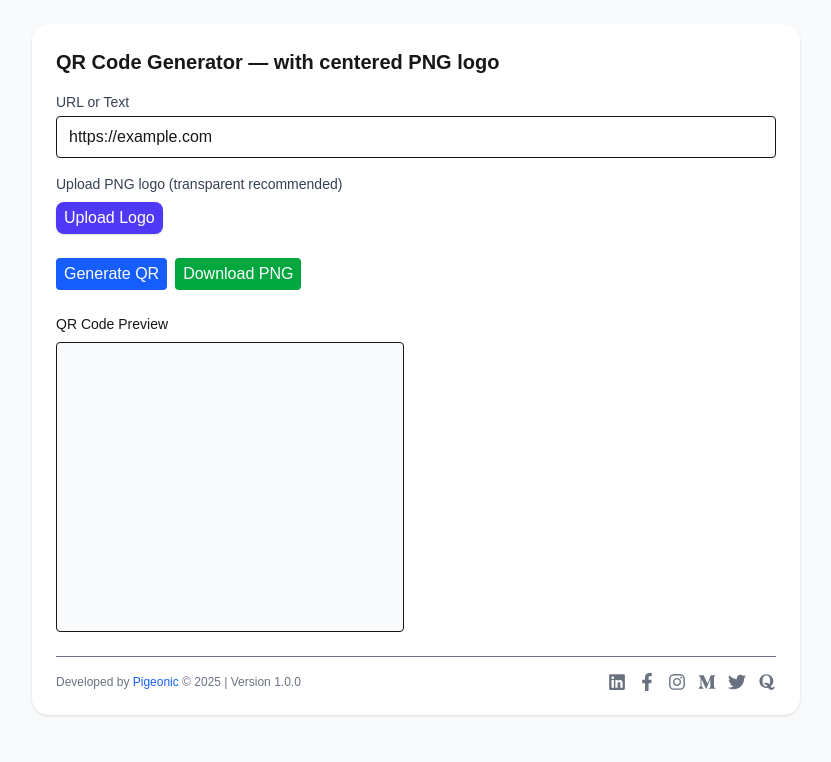
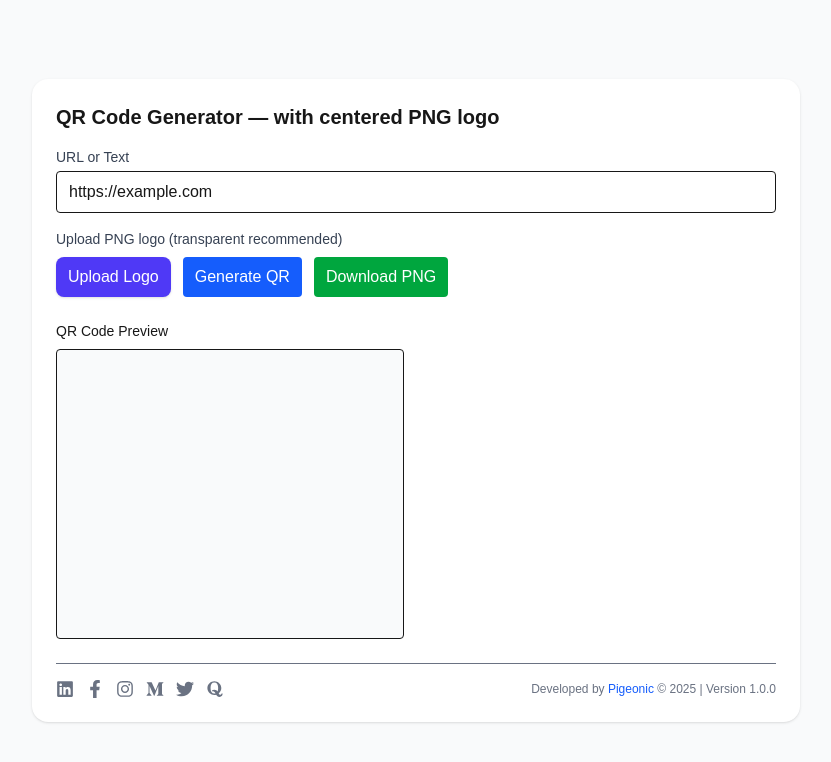
Before and after one commit to ToukirAhamedPigeon/makeqr, a Next.js app: page / in a window 1280 px wide. Shown: the top 762 px of the page, without its empty margins (224-1055 px from the left). Built offline with nearby package versions, Linux system fonts and the light colour scheme.

Commit message:
UI updated

```diff
--- a/app/page.tsx
+++ b/app/page.tsx
@@ -144,7 +144,7 @@ export default function QRWithLogo() {
   }
 
   return (
-    <div className="min-h-screen flex items-start justify-center p-6 bg-gray-50">
+    <div className="min-h-screen flex items-center justify-center p-6 bg-gray-50">
       <div className="w-full max-w-3xl bg-white rounded-2xl shadow p-6">
         <h2 className="text-xl font-semibold mb-4">
           QR Code Generator — with centered PNG logo
@@ -164,7 +164,7 @@ export default function QRWithLogo() {
           Upload PNG logo (transparent recommended)
        </label>
 
-       <div className="mt-2 flex items-center gap-3">
+        <div className="mt-2 flex flex-wrap gap-3">
           {/* Hidden file input */}
           <input
             id="logoUpload"
@@ -174,33 +174,35 @@ export default function QRWithLogo() {
             className="hidden"
           />
 
-          {/* Full button for file upload */}
+          {/* Upload Button */}
           <button
             type="button"
             onClick={() => document.getElementById("logoUpload")?.click()}
-            className="cursor-pointer px-2 py-1 bg-indigo-600 text-white rounded-lg shadow hover:bg-indigo-700"
+            className="cursor-pointer px-3 py-2 bg-indigo-600 text-white rounded-lg shadow hover:bg-indigo-700"
           >
             Upload Logo
           </button>
 
-          {/* Show filename if selected */}
+          {/* Filename */}
           {logoFile && (
-            <span className="text-sm text-gray-600">Selected: {logoFile.name}</span>
+            <span className="text-sm text-gray-600 self-center">
+              Selected: {logoFile.name}
+            </span>
           )}
-        </div>
 
-
-        <div className="flex gap-2 mt-6">
+          {/* Generate Button */}
           <button
             onClick={generate}
-            className="cursor-pointer px-2 py-1 bg-blue-600 text-white rounded hover:bg-blue-700"
+            className="cursor-pointer px-3 py-2 bg-blue-600 text-white rounded hover:bg-blue-700"
             disabled={generating}
           >
             {generating ? "Generating..." : "Generate QR"}
           </button>
+
+          {/* Download Button */}
           <button
             onClick={downloadPNG}
-            className="cursor-pointer px-2 py-1 bg-green-600 text-white rounded hover:bg-green-700"
+            className="cursor-pointer px-3 py-2 bg-green-600 text-white rounded hover:bg-green-700"
           >
             Download PNG
           </button>
@@ -237,6 +239,29 @@ export default function QRWithLogo() {
 
         <div className="mt-6 border-t pt-4 flex flex-col md:flex-row items-center justify-between text-xs text-gray-500">
           {/* Left side */}
+          <div className="flex gap-3 text-gray-500">
+            <a href="https://www.linkedin.com/in/toukir-ahamed-09477b28a/" target="_blank" className="hover:text-blue-600 transition-colors">
+              <FaLinkedin size={18} />
+            </a>
+            <a href="https://www.facebook.com/pigeonicsoft" target="_blank" className="hover:text-blue-700 transition-colors">
+              <FaFacebookF size={18} />
+            </a>
+            <a href="https://www.instagram.com/toukirahamedpigeon/" target="_blank" className="hover:text-pink-500 transition-colors">
+              <FaInstagram size={18} />
+            </a>
+            <a href="https://medium.com/@toukir.ahamed.pigeon" target="_blank" className="hover:text-black transition-colors">
+              <FaMediumM size={18} />
+            </a>
+            <a href="https://x.com/AhamedPigeon" target="_blank" className="hover:text-blue-400 transition-colors">
+              <FaTwitter size={18} />
+            </a>
+            <a href="https://www.quora.com/profile/Toukir-Ahamed-Pigeon" target="_blank" className="hover:text-red-600 transition-colors">
+              <FaQuora size={18} />
+            </a>
+          </div>
+
+
+          {/* Right side: social icons */}
           <div className="mb-2 md:mb-0">
             Developed by{" "}
             <a
@@ -249,28 +274,6 @@ export default function QRWithLogo() {
             </a>{" "}
             &copy; 2025 | Version 1.0.0
           </div>
-
-          {/* Right side: social icons */}
-          <div className="flex gap-3 text-gray-500">
-            <a href="https://www.linkedin.com/in/toukir-ahamed-09477b28a/" className="hover:text-blue-600 transition-colors">
-              <FaLinkedin size={18} />
-            </a>
-            <a href="https://www.facebook.com/pigeonicsoft" className="hover:text-blue-700 transition-colors">
-              <FaFacebookF size={18} />
-            </a>
-            <a href="https://www.instagram.com/toukirahamedpigeon/" className="hover:text-pink-500 transition-colors">
-              <FaInstagram size={18} />
-            </a>
-            <a href="https://medium.com/@toukir.ahamed.pigeon" className="hover:text-black transition-colors">
-              <FaMediumM size={18} />
-            </a>
-            <a href="https://x.com/AhamedPigeon" className="hover:text-blue-400 transition-colors">
-              <FaTwitter size={18} />
-            </a>
-            <a href="https://www.quora.com/profile/Toukir-Ahamed-Pigeon" className="hover:text-red-600 transition-colors">
-              <FaQuora size={18} />
-            </a>
-          </div>
         </div>
 
       </div>
```
